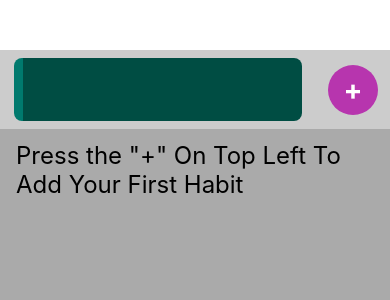
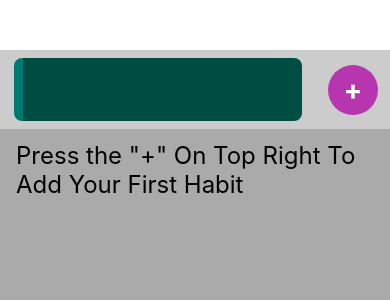
Before and after one commit to krisograbek/kill-da-habit, a React Native app: screen / in a window 390 px wide. Shown: the top 300 px of the page. Built offline with nearby package versions, Linux system fonts and the light colour scheme.

Commit message:
cleanups

```diff
--- a/components/Habits.js
+++ b/components/Habits.js
@@ -8,17 +8,18 @@ const Habits = ({ habitList }) => {
       {habitList.length < 1 ? (
         <View style={styles.textContainer}>
           <Text style={styles.text}>
-            Press the "+" On Top Left To Add Your First Habit
+            Press the "+" On Top Right To Add Your First Habit
           </Text>
         </View>
-      ) : (<FlatList data={habitList}
-        renderItem={
-          (itemData) => (
-            <Habit name={itemData.item.name} />
-          )}
-      />
-      )
-      }
+      ) : (
+        <FlatList
+          data={habitList}
+          renderItem={
+            (itemData) => (
+              <Habit name={itemData.item.name} />
+            )}
+        />
+      )}
     </View >
   )
 }
```
